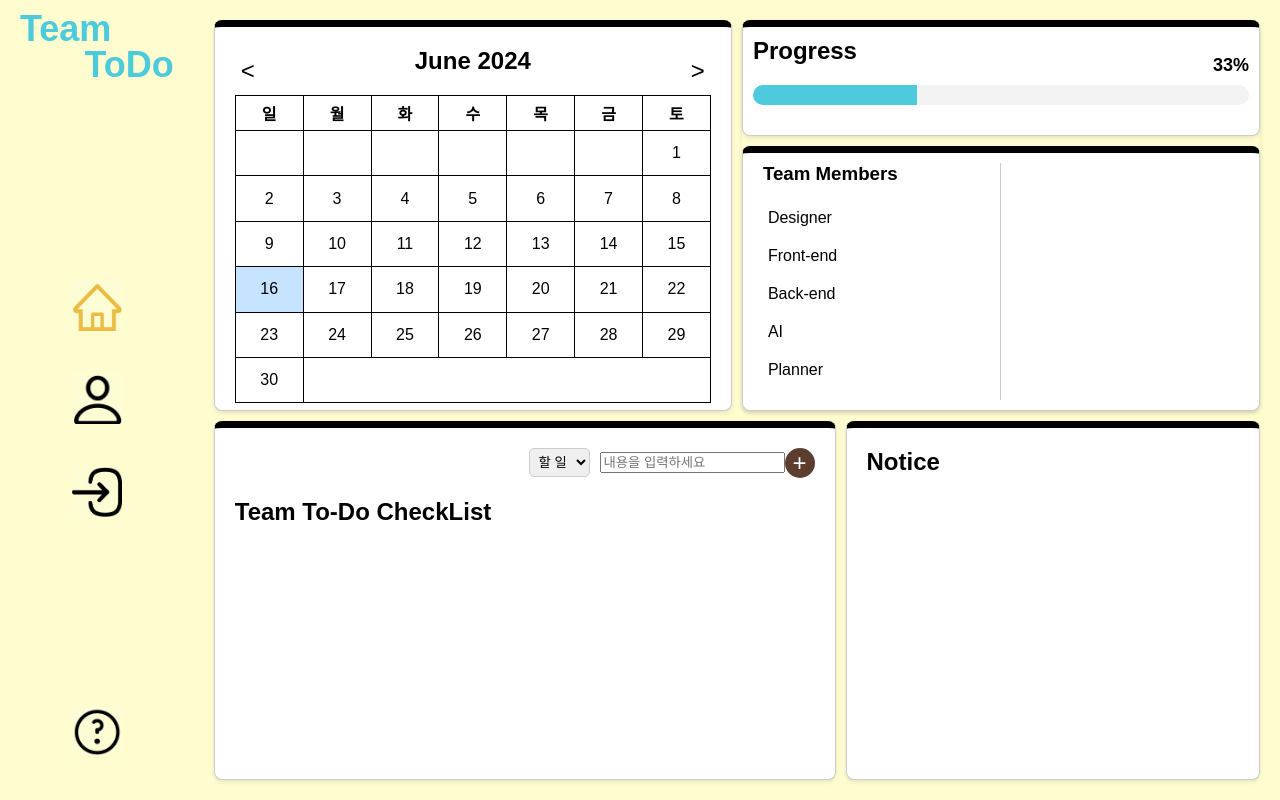
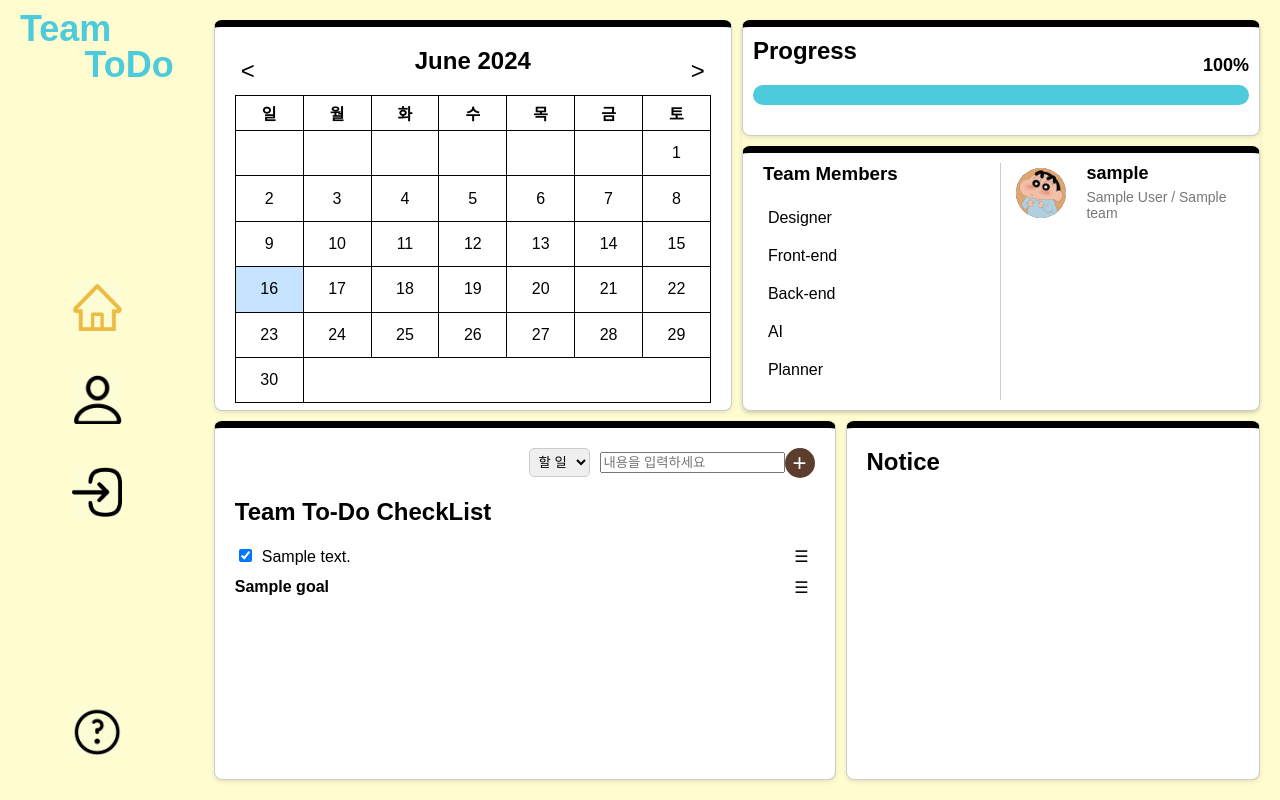
Before and after one commit to 24CapstoneLetsGo/teamTodo, a PHP site: page / in a window 1280 px wide. Run offline with PHP 8.4, Linux system fonts and the light colour scheme; the visitor is signed in with stand-in values (Sample User, id 1); tables that the repository leaves empty hold one stand-in row (values such as "Sample post"); data that the repository does not hold is empty.

Commit message:
와 드디어 투두와 프로필이 같이 뜸

```diff
--- a/css/styles.css
+++ b/css/styles.css
@@ -358,12 +358,12 @@ body {
   }
 
   #todo-list {
-    max-height: 200px; /* 적절한 높이로 설정 */
+    max-height: 190px; /* 적절한 높이로 설정 */
     overflow-y: auto;
   }
 
   #notice-list {
-    max-height: 200px;
+    max-height: 190px;
     overflow-y: auto;
   }
 
--- a/index.html
+++ b/index.html
@@ -111,13 +111,14 @@
                         alert(userInfo.error);
                         return;
                     }
-                    selectTeamByTeamName(userInfo.team_name);
+                    displayUsers([userInfo]); // Display the logged-in user's profile
+                    fetchTodosByTeamName(userInfo.team_name); // Fetch the user's team todo list
                 })
                 .catch(error => console.error('Error fetching logged in user info:', error));
         }
 
         function fetchUsersByTeamName(team_name) {
-            fetch(`get_team_users.php?team_name=${team_name}`) // URL 수정
+            fetch(`get_team_users.php?team_name=${team_name}`)
                 .then(response => response.json())
                 .then(users => {
                     if (Array.isArray(users)) {
@@ -490,5 +491,6 @@
     });
     </script>
 
+
 </body>
 </html>
```
